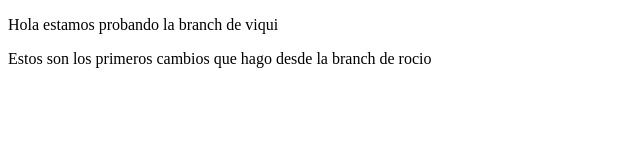
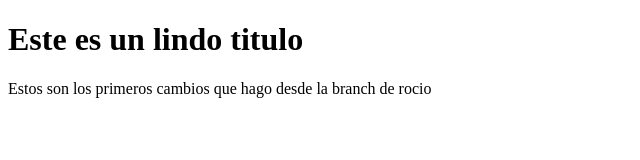
Before and after one commit to fviccia/pruebaRamas, a plain HTML site: page index.html in a window 1280 px wide. Shown: the whole page, without its empty margins (0-640 px from the left). Drawn offline with Linux system fonts and the light colour scheme.

Commit message:
Cambio en el titulo

```diff
--- a/index.html
+++ b/index.html
@@ -7,7 +7,8 @@
   <title>Document</title>
 </head>
 <body>
-  <div><p>Hola estamos probando la branch de viqui</p></div>
+  <h1>Este es un lindo titulo</h1>
+  <div><p></p></div>
   <p>Estos son los primeros cambios que hago desde la branch de rocio</p>
 </body>
 </html>
```
